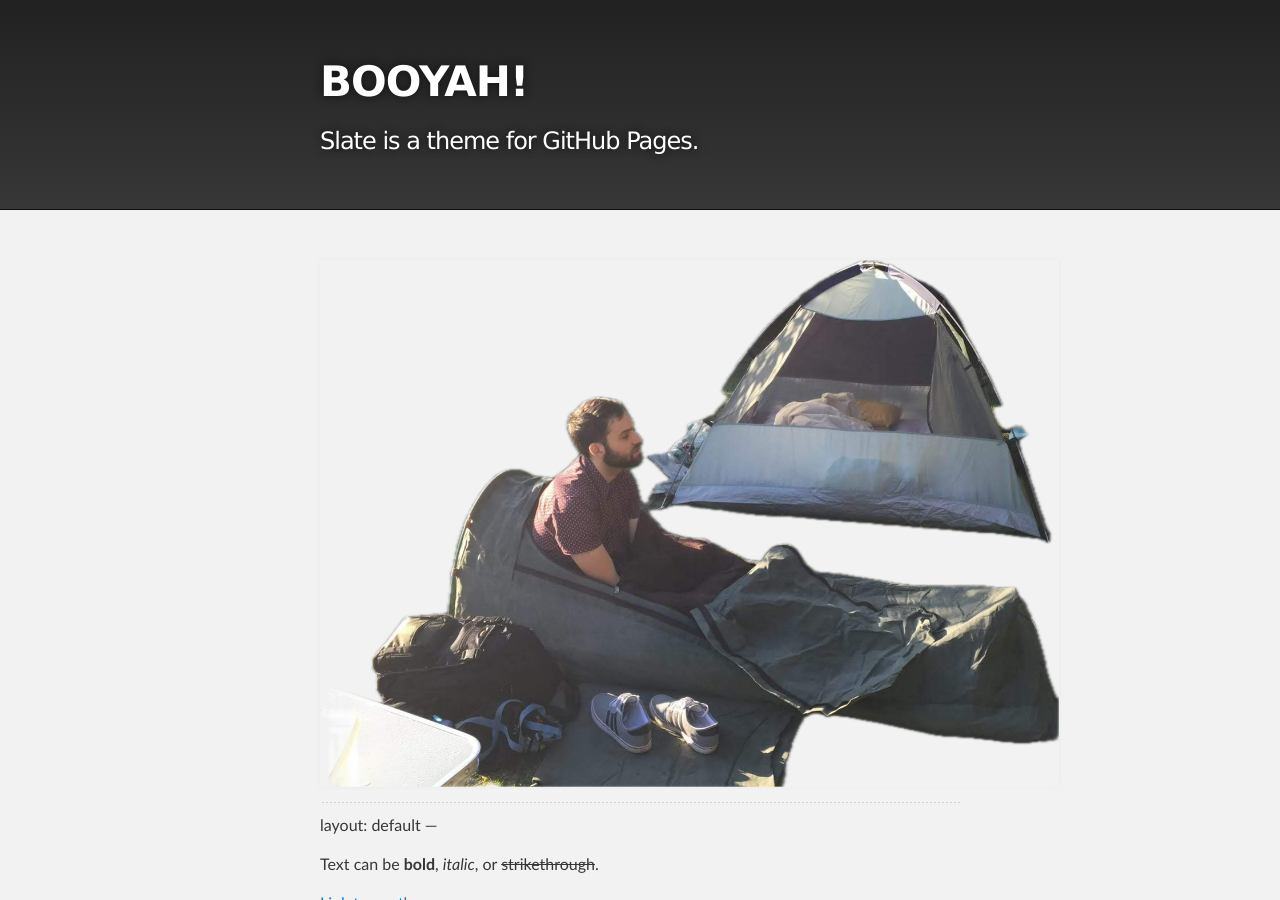
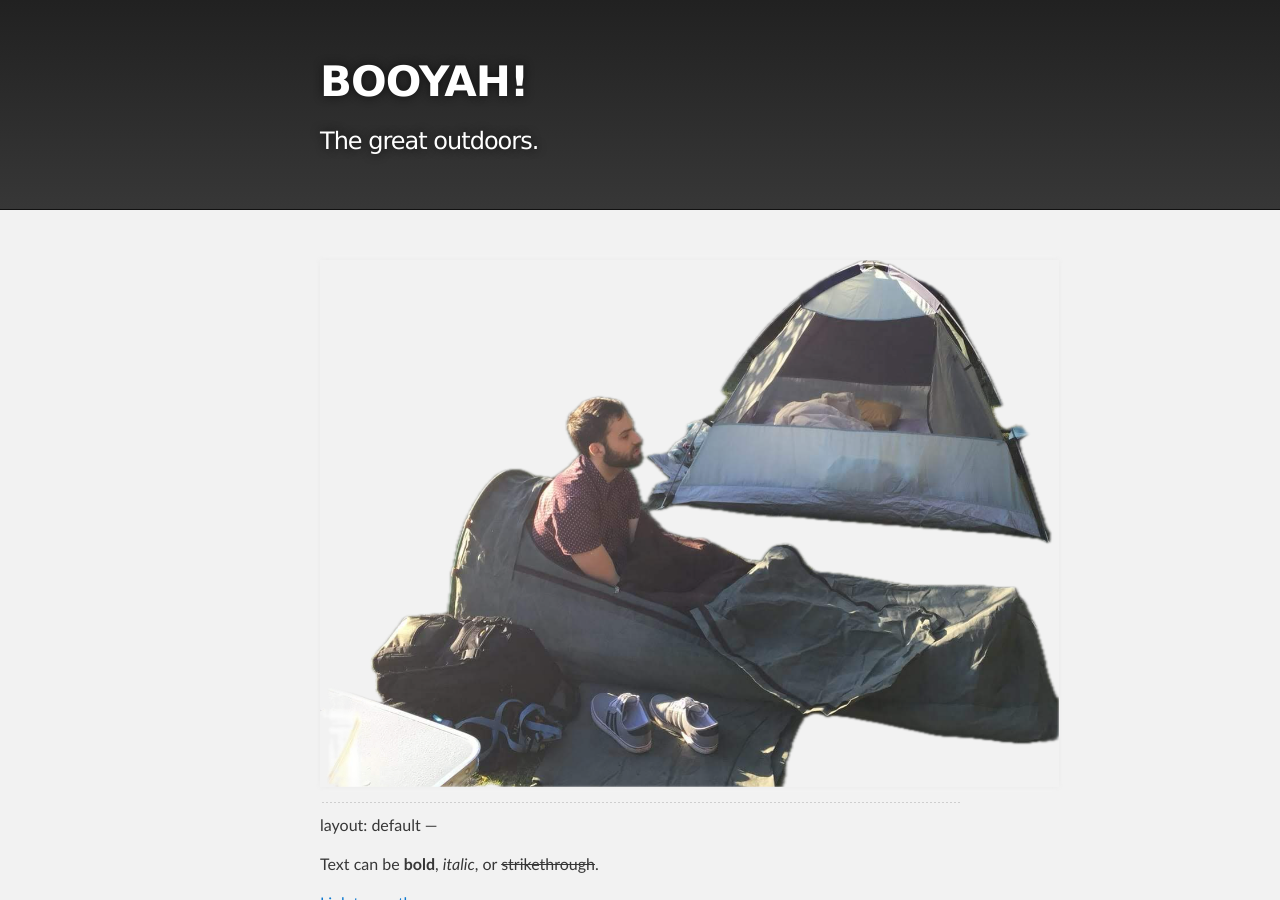
Before and after one commit to coffee-table/coffee-table.github.io, a Jekyll site: the page built from index.md, in a window 1280 px wide and 900 px high. Built offline with Jekyll 4.4.1, drawn with Linux system fonts in a browser that asks for light colours; our own code applies the rules of GitHub Pages for plain Markdown files.

Commit message:
Update _config.yml

```diff
--- a/_config.yml
+++ b/_config.yml
@@ -1,5 +1,5 @@
 title: BOOYAH!
-description: Slate is a theme for GitHub Pages.
+description: The great outdoors.
 show_downloads: false
 google_analytics:
 theme: jekyll-theme-slate
```
